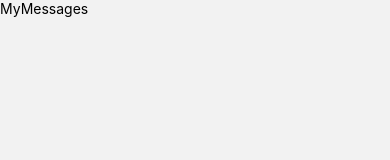
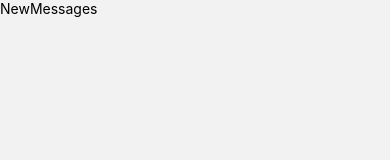
Before and after one commit to davecoders0201/SocialApp, a React Native app: screen /NewMessages in a window 390 px wide. Shown: the top 160 px of the page. Built offline with nearby package versions, Linux system fonts and the light colour scheme.

Commit message:
Update Main Function Name

```diff
--- a/screen/externalScreens/NewMessages.js
+++ b/screen/externalScreens/NewMessages.js
@@ -1,14 +1,14 @@
 import {StyleSheet, Text, View} from 'react-native';
 import React from 'react';
 
-const MyMessages = () => {
+const NewMessages = () => {
   return (
     <View>
-      <Text>MyMessages</Text>
+      <Text>NewMessages</Text>
     </View>
   );
 };
 
-export default MyMessages;
+export default NewMessages;
 
 const styles = StyleSheet.create({});
```
